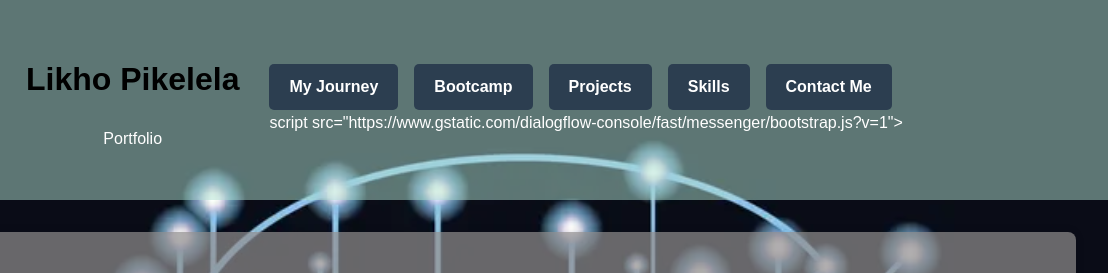
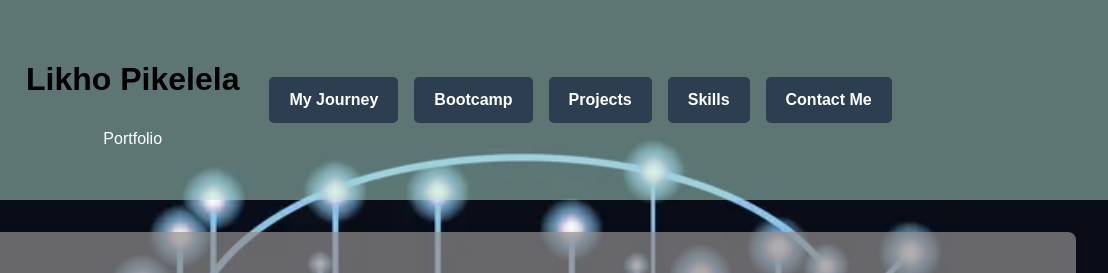
Before and after one commit to pikelelalikho/Bootcamp, a website: page index.html in a window 1280 px wide. Shown: the top 273 px of the page, 172-1280 px from the left. Drawn offline with nearby package versions, Linux system fonts and the light colour scheme.

Commit message:
Update index.html

```diff
--- a/index.html
+++ b/index.html
@@ -23,7 +23,7 @@
       <li><a href="#skills">Skills</a></li>
       <li><a href="#contact">Contact Me</a></li>
     </ul>
-   script src="https://www.gstatic.com/dialogflow-console/fast/messenger/bootstrap.js?v=1"></script>
+   <script src="https://www.gstatic.com/dialogflow-console/fast/messenger/bootstrap.js?v=1"></script>
 </header>
 
   <main>
```
